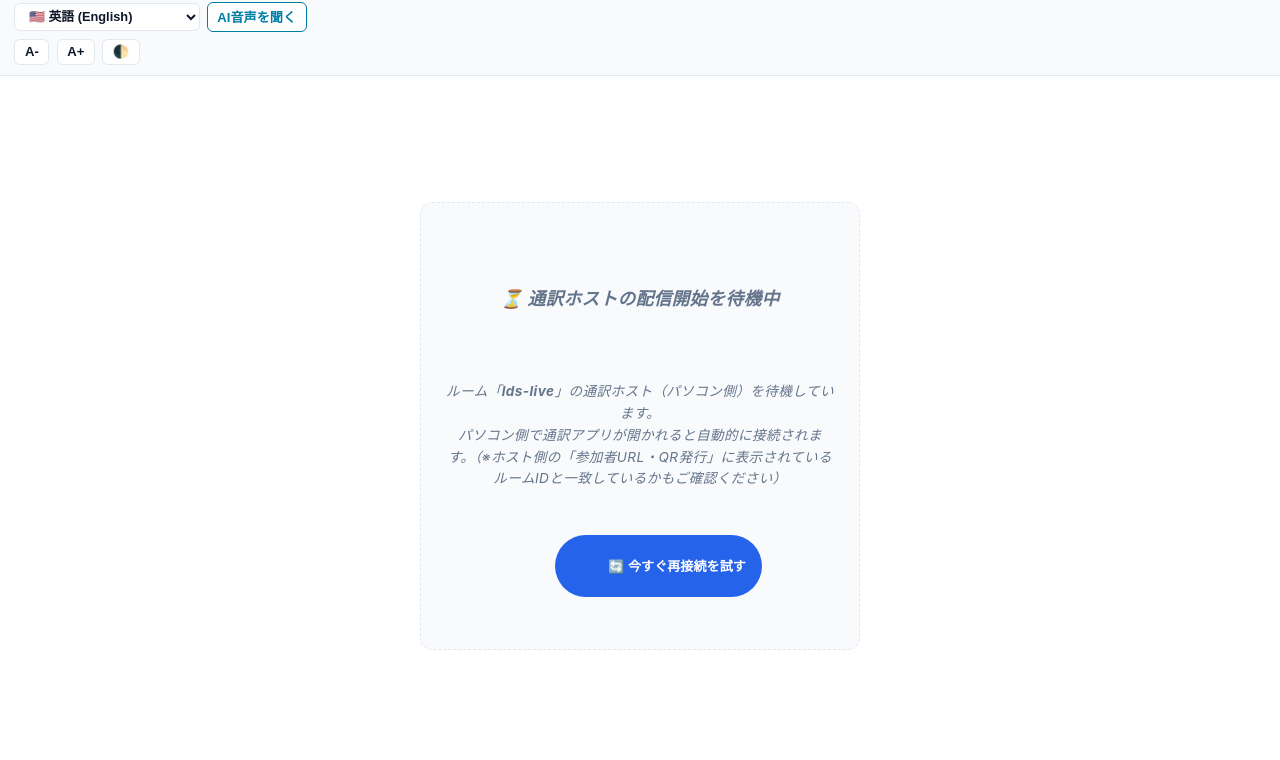
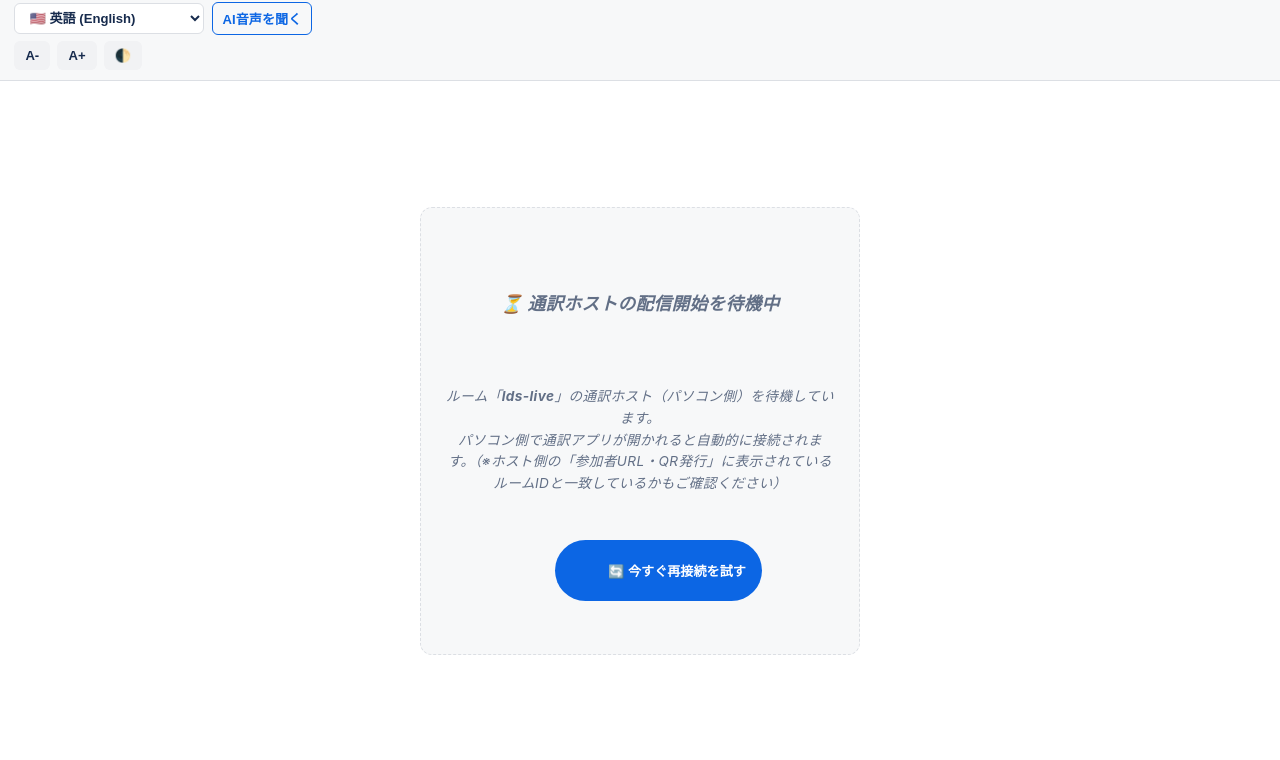
Before and after one commit to kmats1014/lds-interpret, a website: page viewer.html in a window 1280 px wide. Shown: the part 40-800 px from the top of the page. Drawn offline with Linux system fonts and the light colour scheme.

Commit message:
Apply Atlassian Design System tokens, palette, elevation, and component styles

```diff
--- a/styles.css
+++ b/styles.css
@@ -4,32 +4,62 @@
  */
 
 :root {
-  --bg-base: #f7f7f7;
-  --bg-surface: #ffffff;
-  --bg-elevated: #f3f5f6;
-  --bg-stage: #ffffff;
-  --border-subtle: #e0e3e5;
-  --border-strong: #c6ccd0;
-  --border-accent: #7cc2d8;
-
-  --text-primary: #1f2428;
-  --text-secondary: #434b52;
-  --text-muted: #666e75;
-
-  --gold-accent: #007da5;
-  --gold-soft: #eaf5f9;
-  --primary-blue: #007da5;
-  --primary-blue-hover: #006184;
-  --primary-blue-deep: #004d68;
-  --live-red: #c9302c;
-  --live-green: #2e7d32;
+  /* Atlassian Design System (ADS) Semantic Tokens */
+  --ds-surface: #ffffff;
+  --ds-surface-sunken: #f7f8f9;
+  --ds-surface-raised: #ffffff;
+  --ds-surface-overlay: #ffffff;
+  --ds-text: #172b4d;
+  --ds-text-subtle: #44546f;
+  --ds-text-subtlest: #626f86;
+  --ds-bg-neutral: #f1f2f4;
+  --ds-bg-neutral-hovered: #dcdfe4;
+  --ds-bg-brand-bold: #0c66e4;
+  --ds-bg-brand-bold-hovered: #0055cc;
+  --ds-bg-brand-subtlest: #e9f2ff;
+  --ds-bg-danger-bold: #ca3521;
+  --ds-bg-danger-bold-hovered: #ae2e24;
+  --ds-bg-success-bold: #1f845a;
+  --ds-border: #dcdfe4;
+  --ds-border-bold: #758195;
+  --ds-border-focused: #388bff;
+  --ds-shadow-raised: 0 1px 1px rgba(9, 30, 66, 0.25), 0 0 1px rgba(9, 30, 66, 0.31);
+  --ds-shadow-overlay: 0 8px 12px rgba(9, 30, 66, 0.15), 0 0 1px rgba(9, 30, 66, 0.31);
+  --ds-radius-small: 4px;
+  --ds-radius-medium: 6px;
+  --ds-radius-large: 8px;
+  --ds-radius-xlarge: 12px;
+  --ds-space-100: 8px;
+  --ds-space-200: 16px;
+  --ds-space-300: 24px;
+
+  /* App Token Mapping */
+  --bg-base: var(--ds-surface-sunken);
+  --bg-surface: var(--ds-surface);
+  --bg-elevated: var(--ds-bg-neutral);
+  --bg-stage: var(--ds-surface-raised);
+  --border-subtle: var(--ds-border);
+  --border-strong: #c1c7d0;
+  --border-accent: #579dff;
+
+  --text-primary: var(--ds-text);
+  --text-secondary: var(--ds-text-subtle);
+  --text-muted: var(--ds-text-subtlest);
+
+  --gold-accent: var(--ds-bg-brand-bold);
+  --gold-soft: var(--ds-bg-brand-subtlest);
+  --primary-blue: var(--ds-bg-brand-bold);
+  --primary-blue-hover: var(--ds-bg-brand-bold-hovered);
+  --primary-blue-deep: #09326c;
+  --live-red: var(--ds-bg-danger-bold);
+  --live-green: var(--ds-bg-success-bold);
 
   --subtitle-scale: 1.15;
-  --radius-md: 6px;
-  --radius-lg: 8px;
-  --font-sans: -apple-system, BlinkMacSystemFont, "Hiragino Sans", "Hiragino Kaku Gothic ProN", "Yu Gothic", "Meiryo", sans-serif;
-  --font-serif-jp: "Hiragino Mincho ProN", "Yu Mincho", "Georgia", "Times New Roman", serif;
-  --font-en-serif: "Georgia", "Times New Roman", -apple-system, BlinkMacSystemFont, sans-serif;
+  --radius-md: var(--ds-radius-medium);
+  --radius-lg: var(--ds-radius-large);
+  --font-sans: -apple-system, BlinkMacSystemFont, "Segoe UI", "Roboto", "Hiragino Sans", "Hiragino Kaku Gothic ProN", "Yu Gothic", sans-serif;
+  --font-serif-jp: var(--font-sans);
+  --font-en-serif: -apple-system, BlinkMacSystemFont, "Segoe UI", "Roboto", sans-serif;
 }
 
 *,
@@ -62,11 +92,10 @@ body {
   display: flex;
   align-items: center;
   justify-content: space-between;
-  gap: 1rem;
-  padding: 0.7rem 1.25rem;
-  background: #ffffff;
-  border-top: 3px solid var(--primary-blue);
-  border-bottom: 1px solid var(--border-subtle);
+  gap: var(--ds-space-200);
+  padding: 12px 20px;
+  background: var(--ds-surface);
+  border-bottom: 1px solid var(--ds-border);
   flex-shrink: 0;
   flex-wrap: wrap;
 }
@@ -85,11 +114,11 @@ body {
 
 .brand-title {
   margin: 0;
-  font-family: var(--font-serif-jp);
-  font-size: 1.18rem;
-  font-weight: 700;
-  letter-spacing: 0.03em;
-  color: var(--text-primary);
+  font-family: var(--font-sans);
+  font-size: 1.125rem;
+  font-weight: 600;
+  letter-spacing: -0.01em;
+  color: var(--ds-text);
 }
 
 .brand-subtitle {
@@ -226,8 +255,8 @@ body {
 }
 
 .lang-pair-group {
-  background: #eaf5f9;
-  border-color: #b8dfec;
+  background: #e9f2ff;
+  border-color: #cce0ff;
   padding: 0.28rem 0.75rem;
   gap: 0.45rem;
 }
@@ -236,7 +265,7 @@ body {
   font-weight: 600;
   padding: 0.34rem 0.55rem;
   font-size: 0.8rem;
-  border-color: #7cc2d8;
+  border-color: #579dff;
 }
 
 .lang-arrow {
@@ -262,7 +291,7 @@ body {
   font-weight: 600;
   border-radius: 6px;
   background: #ffffff;
-  border: 1px solid #7cc2d8;
+  border: 1px solid #579dff;
   color: var(--text-secondary);
   cursor: pointer;
   user-select: none;
@@ -270,7 +299,7 @@ body {
 }
 
 .target-chip:hover:not(:disabled) {
-  background: #d4ebf2;
+  background: #cce0ff;
   border-color: var(--primary-blue);
 }
 
@@ -278,7 +307,7 @@ body {
   background: var(--primary-blue);
   border-color: var(--primary-blue);
   color: #ffffff;
-  box-shadow: 0 1px 4px rgba(0, 125, 165, 0.25);
+  box-shadow: 0 1px 4px rgba(12, 102, 228, 0.25);
 }
 
 .target-chip:disabled {
@@ -431,11 +460,11 @@ body.compact-mode #micToggleBtn {
 }
 
 body.compact-mode .btn-toggle-compact {
-  background: #eaf5f9;
+  background: #e9f2ff;
   border-color: var(--primary-blue);
   color: var(--primary-blue);
   padding: 0.42rem 0.85rem;
-  box-shadow: 0 1px 4px rgba(0, 125, 165, 0.12);
+  box-shadow: 0 1px 4px rgba(12, 102, 228, 0.12);
 }
 
 /* ==========================================================================
@@ -475,30 +504,32 @@ body.compact-mode .btn-toggle-compact {
   position: relative;
   display: inline-flex;
   align-items: center;
-  gap: 0.5rem;
-  padding: 0.6rem 1.2rem;
-  border-radius: var(--radius-md);
-  border: 1px solid var(--primary-blue-hover);
-  background: linear-gradient(135deg, #007da5, #006184);
+  gap: 8px;
+  padding: 8px 16px;
+  border-radius: var(--ds-radius-medium);
+  border: 1px solid transparent;
+  background: var(--ds-bg-brand-bold);
   color: #ffffff;
-  font-size: 0.93rem;
-  font-weight: 700;
-  letter-spacing: 0.01em;
+  font-size: 0.92rem;
+  font-weight: 600;
+  letter-spacing: 0;
   cursor: pointer;
-  transition: transform 0.15s ease, box-shadow 0.2s ease, background 0.2s ease;
-  box-shadow: 0 2px 6px rgba(0, 125, 165, 0.22);
+  transition: background-color 0.15s ease, box-shadow 0.15s ease;
+  box-shadow: none;
 }
 
 .btn-mic:hover {
-  transform: translateY(-1px);
-  background: linear-gradient(135deg, #006d90, #00526f);
-  box-shadow: 0 4px 10px rgba(0, 125, 165, 0.3);
+  background: var(--ds-bg-brand-bold-hovered);
 }
 
 .btn-mic[aria-pressed="true"] {
-  background: linear-gradient(135deg, #c9302c, #a52420);
-  border-color: rgba(201, 48, 44, 0.7);
-  box-shadow: 0 2px 10px rgba(201, 48, 44, 0.28);
+  background: var(--ds-bg-danger-bold);
+  border-color: transparent;
+  box-shadow: none;
+}
+
+.btn-mic[aria-pressed="true"]:hover {
+  background: var(--ds-bg-danger-bold-hovered);
 }
 
 .live-status-indicator {
@@ -528,7 +559,7 @@ body.compact-mode .btn-toggle-compact {
 
 .live-status-indicator.is-translating .pulse-dot {
   background: var(--primary-blue);
-  box-shadow: 0 0 6px rgba(0, 125, 165, 0.55);
+  box-shadow: 0 0 6px rgba(12, 102, 228, 0.55);
   animation: pulseAnim 0.8s infinite ease-in-out;
 }
 
@@ -557,14 +588,14 @@ body.compact-mode .btn-toggle-compact {
   position: relative;
   flex: 1;
   min-height: 0;
-  background: #ffffff;
-  border: 1px solid var(--border-strong);
-  border-radius: var(--radius-lg);
-  padding: 1rem 1.35rem;
-  display: flex;
-  flex-direction: column;
-  gap: 0.75rem;
-  box-shadow: 0 2px 10px rgba(15, 23, 42, 0.04);
+  background: var(--ds-surface-raised);
+  border: 1px solid var(--ds-border);
+  border-radius: var(--ds-radius-large);
+  padding: 16px 20px;
+  display: flex;
+  flex-direction: column;
+  gap: 12px;
+  box-shadow: var(--ds-shadow-raised);
   overflow: hidden;
 }
 
@@ -712,7 +743,7 @@ body.compact-mode .btn-toggle-compact {
 .box-splitter:hover .splitter-grip,
 .box-splitter.is-dragging .splitter-grip {
   background: var(--primary-blue);
-  box-shadow: 0 0 0 3px rgba(0, 125, 165, 0.18);
+  box-shadow: 0 0 0 3px rgba(12, 102, 228, 0.18);
   transform: scaleY(1.15);
 }
 
@@ -737,7 +768,7 @@ body.is-resizing-boxes * {
 }
 
 .box-ja {
-  border-top: 3px solid #007da5;
+  border-top: 3px solid #0c66e4;
 }
 
 .box-en {
@@ -778,7 +809,7 @@ body.is-resizing-boxes * {
 }
 
 .box-ja .box-title {
-  color: #006184;
+  color: #0055cc;
 }
 
 .target-lang-tabs {
@@ -1108,9 +1139,9 @@ body.projector-mode .parallel-mode .lang-stream-panel .continuous-prose {
 
 /* 現在マイクが認識している途中の日本語（確定文のすぐ後ろにインラインで繋がる） */
 .ja-live-interim {
-  color: #006184;
-  background: #eaf5f9;
-  border-bottom: 2px dashed #007da5;
+  color: #0055cc;
+  background: #e9f2ff;
+  border-bottom: 2px dashed #0c66e4;
   padding: 0.05em 0.2em;
   border-radius: 4px;
 }
@@ -1176,7 +1207,7 @@ body.hide-term-highlights .glossary-highlight {
   font-weight: 700;
   border: none;
   cursor: pointer;
-  box-shadow: 0 4px 14px rgba(0, 125, 165, 0.3);
+  box-shadow: 0 4px 14px rgba(12, 102, 228, 0.3);
   z-index: 10;
 }
 
@@ -1329,7 +1360,7 @@ body.hide-term-highlights .glossary-highlight {
 .glossary-en {
   font-weight: 600;
   font-size: 0.88rem;
-  color: #006184;
+  color: #0055cc;
 }
 
 .glossary-meta {
@@ -1462,7 +1493,7 @@ body.hide-term-highlights .glossary-highlight {
 
 .text-input:focus,
 .select-input:focus {
-  outline: 2px solid rgba(0, 125, 165, 0.35);
+  outline: 2px solid rgba(12, 102, 228, 0.35);
   border-color: var(--primary-blue);
 }
 
@@ -1526,12 +1557,12 @@ dialog:modal {
   overscroll-behavior: contain;
   max-width: 540px;
   width: calc(100% - 2rem);
-  background: #ffffff;
-  color: var(--text-primary);
-  border: 1px solid var(--border-strong);
-  border-radius: var(--radius-lg);
+  background: var(--ds-surface-overlay);
+  color: var(--ds-text);
+  border: 1px solid var(--ds-border);
+  border-radius: var(--ds-radius-xlarge);
   padding: 0;
-  box-shadow: 0 20px 40px rgba(15, 23, 42, 0.18);
+  box-shadow: var(--ds-shadow-overlay);
 }
 
 dialog::backdrop {
@@ -1632,9 +1663,9 @@ dialog::backdrop {
   line-height: 1.5;
   padding: 0.75rem 0.9rem;
   border-radius: 8px;
-  background: #eaf5f9;
-  border: 1px solid #b8dfec;
-  color: #004d68;
+  background: #e9f2ff;
+  border: 1px solid #cce0ff;
+  color: #09326c;
 }
 
 .dialog-footer {
@@ -1656,11 +1687,11 @@ dialog::backdrop {
   justify-content: space-between;
   gap: 0.75rem;
   padding: 0.6rem 1rem;
-  background: #eaf5f9;
-  border: 1px solid #b8dfec;
+  background: #e9f2ff;
+  border: 1px solid #cce0ff;
   border-radius: var(--radius-md);
   font-size: 0.82rem;
-  color: #004d68;
+  color: #09326c;
   flex-wrap: wrap;
 }
 
@@ -1852,9 +1883,9 @@ dialog.glossary-dialog[open] {
   font-weight: 700;
   padding: 0.1rem 0.42rem;
   border-radius: 4px;
-  background: #eaf5f9;
-  color: #006184;
-  border: 1px solid #b8dfec;
+  background: #e9f2ff;
+  color: #0055cc;
+  border: 1px solid #cce0ff;
   margin-right: 0.4rem;
 }
 
--- a/viewer.html
+++ b/viewer.html
@@ -7,23 +7,52 @@
   <script src="./mqtt.min.js"></script>
   <style>
     :root {
-      --bg: #ffffff;
-      --text: #0f172a;
-      --text-muted: #64748b;
-      --border: #e2e8f0;
-      --elevated: #f8fafc;
-      --primary: #2563eb;
-      --green: #16a34a;
+      /* Atlassian Design System (ADS) Light Tokens */
+      --ds-surface: #ffffff;
+      --ds-surface-sunken: #f7f8f9;
+      --ds-text: #172b4d;
+      --ds-text-subtlest: #626f86;
+      --ds-border: #dcdfe4;
+      --ds-bg-neutral: #f1f2f4;
+      --ds-bg-neutral-hovered: #dcdfe4;
+      --ds-bg-brand-bold: #0c66e4;
+      --ds-bg-brand-bold-hovered: #0055cc;
+      --ds-bg-brand-text: #ffffff;
+      --ds-bg-success-bold: #1f845a;
+      --ds-radius-medium: 6px;
+      --ds-radius-large: 8px;
+
+      --bg: var(--ds-surface);
+      --text: var(--ds-text);
+      --text-muted: var(--ds-text-subtlest);
+      --border: var(--ds-border);
+      --elevated: var(--ds-surface-sunken);
+      --primary: var(--ds-bg-brand-bold);
+      --green: var(--ds-bg-success-bold);
       --font-scale: 1.25rem;
     }
 
     body[data-theme="dark"] {
-      --bg: #090d16;
-      --text: #f8fafc;
-      --text-muted: #94a3b8;
-      --border: #1e293b;
-      --elevated: #111827;
-      --primary: #3b82f6;
+      /* Atlassian Design System (ADS) Dark Tokens */
+      --ds-surface: #1d2125;
+      --ds-surface-sunken: #161a1d;
+      --ds-text: #b6c2cf;
+      --ds-text-subtlest: #8c9bab;
+      --ds-border: #38414a;
+      --ds-bg-neutral: #22272b;
+      --ds-bg-neutral-hovered: #2c333a;
+      --ds-bg-brand-bold: #579dff;
+      --ds-bg-brand-bold-hovered: #85b8ff;
+      --ds-bg-brand-text: #1d2125;
+      --ds-bg-success-bold: #4bce97;
+
+      --bg: var(--ds-surface);
+      --text: var(--ds-text);
+      --text-muted: var(--ds-text-subtlest);
+      --border: var(--ds-border);
+      --elevated: var(--ds-surface-sunken);
+      --primary: var(--ds-bg-brand-bold);
+      --green: var(--ds-bg-success-bold);
     }
 
     * {
@@ -117,47 +146,54 @@
     }
 
     .select-input {
-      font-size: 0.8rem;
+      font-size: 0.82rem;
       font-weight: 600;
-      padding: 0.3rem 0.6rem;
-      border-radius: 6px;
+      padding: 6px 10px;
+      border-radius: var(--ds-radius-medium);
       border: 1px solid var(--border);
       background: var(--bg);
       color: var(--text);
     }
 
     .btn-icon {
-      background: var(--bg);
-      border: 1px solid var(--border);
+      background: var(--ds-bg-neutral);
+      border: 1px solid transparent;
       color: var(--text);
-      border-radius: 6px;
-      padding: 0.3rem 0.6rem;
+      border-radius: var(--ds-radius-medium);
+      padding: 6px 10px;
       font-size: 0.82rem;
       cursor: pointer;
       font-weight: 600;
       display: inline-flex;
       align-items: center;
       justify-content: center;
+      transition: background-color 0.15s ease;
     }
 
     .btn-icon:hover {
-      background: var(--elevated);
+      background: var(--ds-bg-neutral-hovered);
     }
 
     .btn-audio {
-      gap: 0.3rem;
-      border-color: #007da5;
-      color: #007da5;
+      gap: 6px;
+      background: transparent;
+      border: 1px solid var(--ds-bg-brand-bold);
+      color: var(--ds-bg-brand-bold);
+    }
+
+    .btn-audio:hover {
+      background: rgba(12, 102, 228, 0.08);
     }
 
     .btn-audio.is-active {
-      background: #007da5;
-      border-color: #006184;
-      color: #ffffff;
+      background: var(--ds-bg-brand-bold);
+      border-color: var(--ds-bg-brand-bold);
+      color: var(--ds-bg-brand-text);
     }
 
     .btn-audio.is-active:hover {
-      background: #006184;
+      background: var(--ds-bg-brand-bold-hovered);
+      border-color: var(--ds-bg-brand-bold-hovered);
     }
 
     .viewer-content {
```
